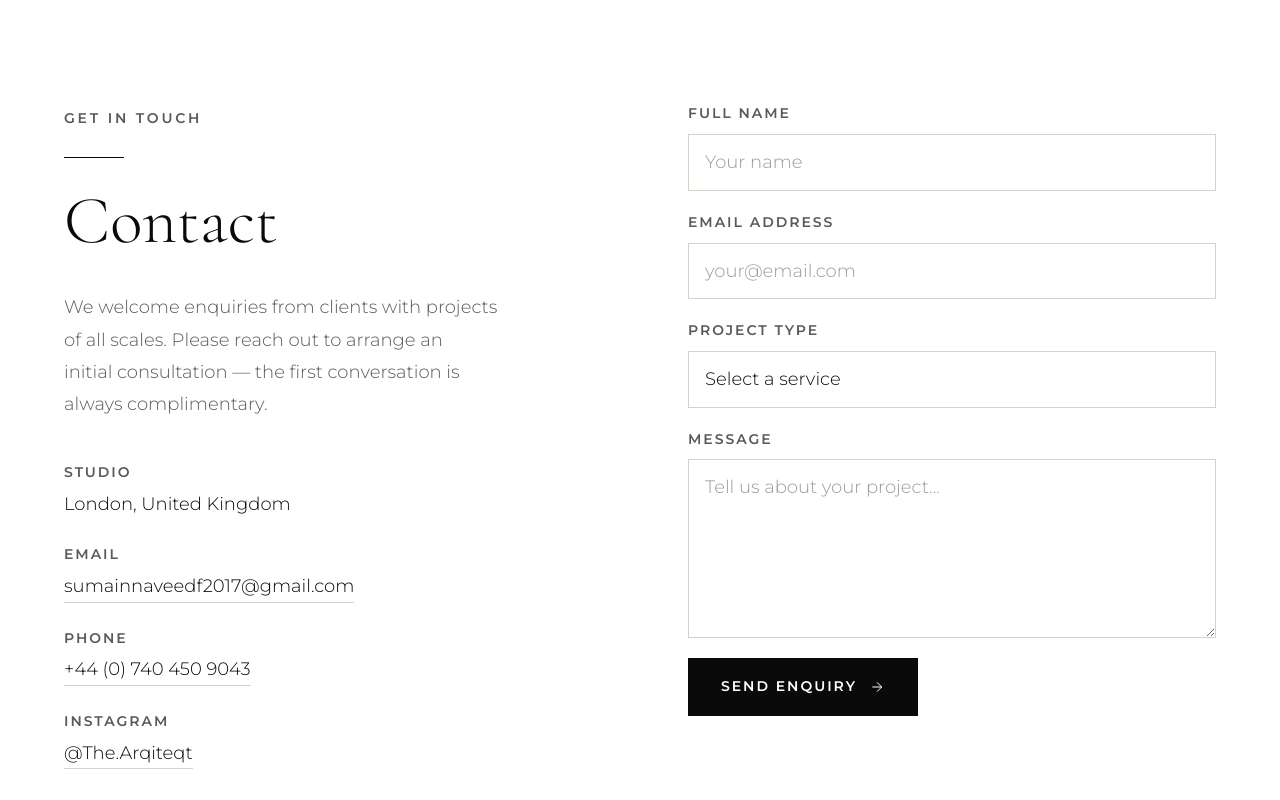
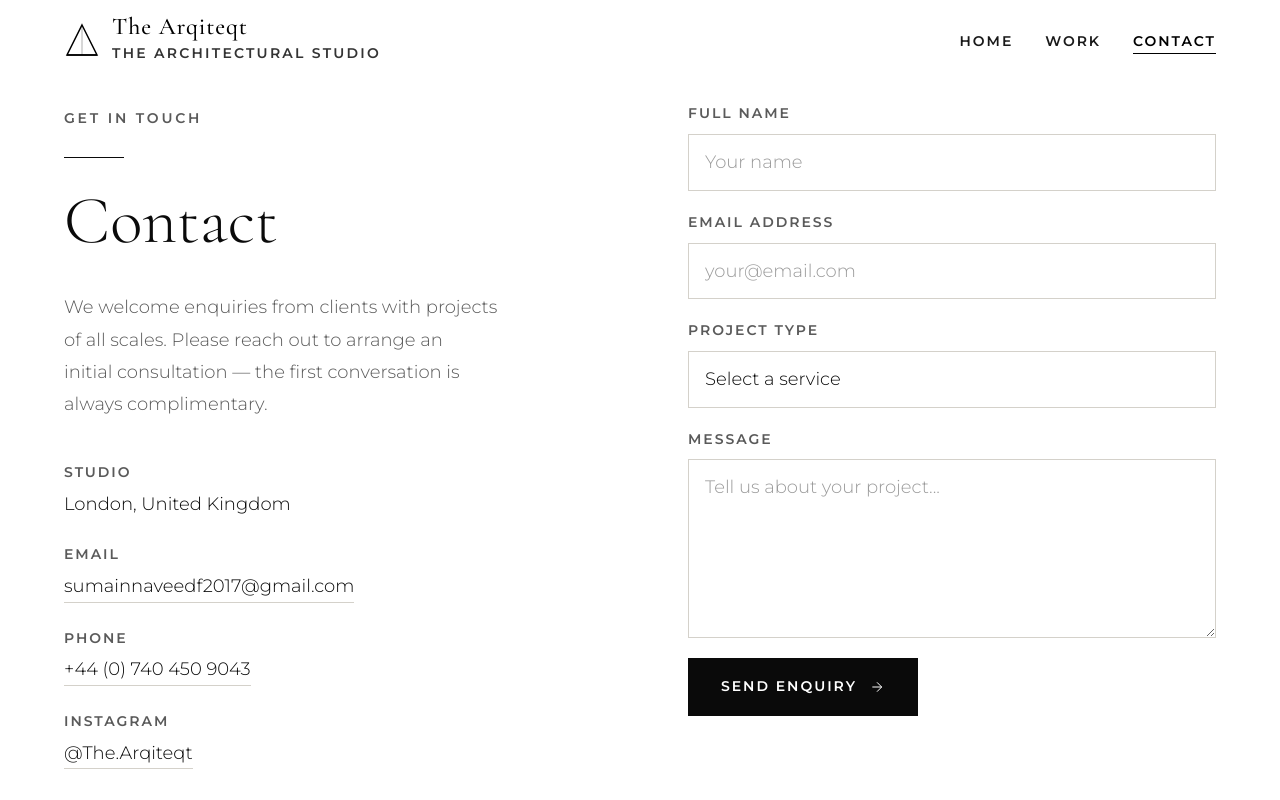
Before and after one commit to Urwa9550/the-arqiteqt-studio, a React (Vite) app: page /contact in a window 1280 px wide. Shown: the top 800 px of the page. Built offline with nearby package versions, Linux system fonts and the light colour scheme.

Commit message:
header/drawer text color set

```diff
--- a/src/components/Header.css
+++ b/src/components/Header.css
@@ -6,15 +6,15 @@
   z-index: 100;
   transition: background var(--transition), box-shadow var(--transition), color var(--transition);
   background: transparent;
-  color: var(--color-text);
+  color: black;
 }
 
 .header--dark-bg {
-  color: white;
+  color: black;
 }
 
 .header--scrolled {
-  background: rgba(255, 255, 255, 0.96);
+  background: rgba(235, 233, 233, 0.96);
   backdrop-filter: blur(12px);
   box-shadow: 0 1px 0 var(--color-divider);
   color: var(--color-text);
@@ -33,12 +33,12 @@
   align-items: center;
   gap: var(--space-3);
   text-decoration: none;
-  color: var(--color-text);
+  color: black;
   flex-shrink: 0;
 }
 
 .header--dark-bg .header__logo {
-  color: white;
+  color: black;
 }
 
 .header__brand {
@@ -53,11 +53,11 @@
   font-weight: 500;
   letter-spacing: 0.04em;
   line-height: 1.1;
-  color: var(--color-text);
+  color: black;
 }
 
 .header--dark-bg .header__name {
-  color: white;
+  color: black;
 }
 
 .header__caption {
@@ -66,11 +66,11 @@
   font-weight: 600;
   letter-spacing: 0.16em;
   text-transform: uppercase;
-  color: var(--color-text);
+  color: black;
 }
 
 .header--dark-bg .header__caption {
-  color: rgba(255, 255, 255, 0.8);
+  color: rgba(0, 0, 0, 0.8);
 }
 
 .header__nav ul {
@@ -87,14 +87,14 @@
   letter-spacing: 0.14em;
   text-transform: uppercase;
   text-decoration: none;
-  color: var(--color-text);
+  color: black;
   transition: color var(--transition);
   position: relative;
   padding-bottom: 2px;
 }
 
 .header--dark-bg .header__link {
-  color: rgba(255, 255, 255, 0.9);
+  color: rgba(0, 0, 0, 0.9);
 }
 
 .header__link::after {
@@ -104,22 +104,22 @@
   left: 0;
   right: 0;
   height: 1px;
-  background: var(--color-text);
+  background: black;
   transform: scaleX(0);
   transform-origin: left;
   transition: transform var(--transition);
 }
 
 .header--dark-bg .header__link::after {
-  background: white;
+  background: black;
 }
 
 .header__link:hover {
-  color: var(--color-text);
+  color: black;
 }
 
 .header--dark-bg .header__link:hover {
-  color: white;
+  color: black;
 }
 
 .header__link:hover::after {
@@ -127,11 +127,11 @@
 }
 
 .header__link--active {
-  color: var(--color-text);
+  color: black;
 }
 
 .header--dark-bg .header__link--active {
-  color: white;
+  color: black;
 }
 
 .header__link--active::after {
@@ -160,7 +160,7 @@
 }
 
 .header--dark-bg .header__burger span {
-  background: white;
+  background: rgb(218, 217, 217);
 }
 
 .header__burger.open span:nth-child(1) { transform: translateY(6px) rotate(45deg); }
@@ -200,7 +200,7 @@
 }
 
 .header--dark-bg .header__drawer-link {
-  color: white;
+  color: rgba(46, 46, 46, 0.7);
 }
 
 .header__drawer-link:hover {
@@ -208,7 +208,7 @@
 }
 
 .header--dark-bg .header__drawer-link:hover {
-  color: rgba(255, 255, 255, 0.7);
+  color: rgba(47, 46, 46, 0.7);
 }
 
 .header__drawer-link--active {
@@ -217,7 +217,7 @@
 }
 
 .header--dark-bg .header__drawer-link--active {
-  color: rgba(255, 255, 255, 0.8);
+  color: rgba(7, 7, 7, 0.7);
 }
 
 @media (max-width: 768px) {
```
Also changed, not shown: src/App.css (+8 -1 lines).
